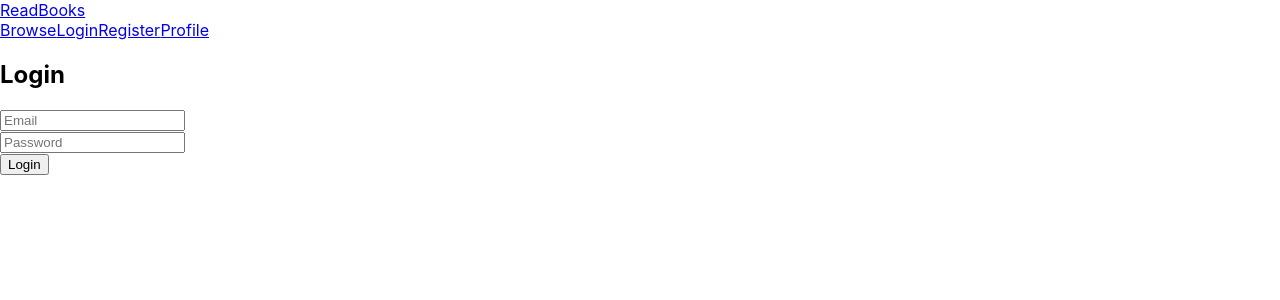
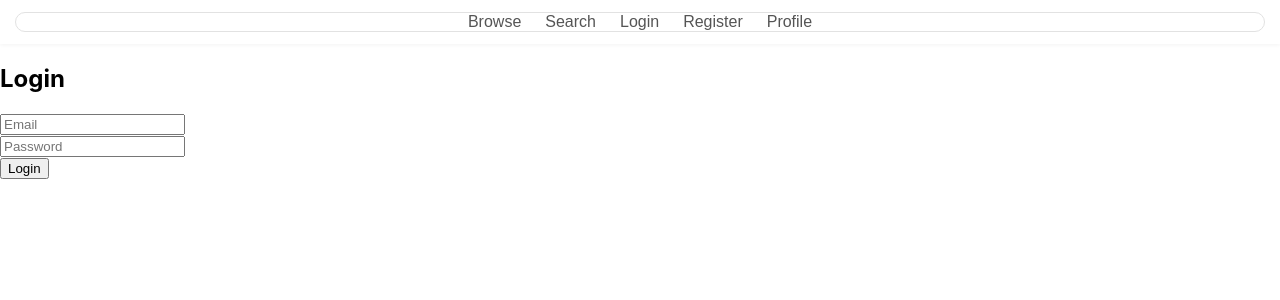
Before and after one commit to churight/read-books, a React (Create React App) app: page /login in a window 1280 px wide. Shown: the top 300 px of the page. Built offline with nearby package versions, Linux system fonts and the light colour scheme.

Commit message:
added header styles

```diff
--- a/src/components/Header.tsx
+++ b/src/components/Header.tsx
@@ -1,15 +1,21 @@
-import React from "react";
-import { Link } from "react-router-dom";
+import React, { useState } from "react";
+import { Link, useNavigate } from "react-router-dom";
+import UserProfile from "../interfaces/IUserProfile";
+import "../styles/Header.css"
 
 const Header = ()=>{
+
+    const navigate = useNavigate();
+    const [user, setUser] = useState<UserProfile | null>(null);
     return(
-        <header>
-            <Link to='/'>
-            ReadBooks
-            </Link>
-            <nav>
+        <header className="header">
+             <div className = "header-container">
+                 <nav className="nav-links">
                     <Link to="/browse">
                     Browse
+                    </Link>
+                    <Link to="/search">
+                    Search
                     </Link>
                     <Link to="/login">
                     Login
@@ -20,8 +26,9 @@ const Header = ()=>{
                     <Link to="/profile">
                     Profile
                     </Link>
+                    </nav>
 
-            </nav>
+             </div>
         </header>
     )
 }
--- /dev/null
+++ b/src/interfaces/IUserProfile.ts
@@ -0,0 +1,4 @@
+export default interface UserProfile {
+    nickname: string;
+    email: string;
+  }
--- a/src/pages/Profile.tsx
+++ b/src/pages/Profile.tsx
@@ -4,11 +4,7 @@ import axios from 'axios';
 import { useNavigate } from 'react-router-dom';
 import { logout } from '../services/handleLogOut';
 import { isAuthenticated } from '../services/isAuthenticated';
-
-interface UserProfile {
-    nickname: string;
-    email: string;
-  }
+import UserProfile from '../interfaces/IUserProfile';
 
 interface FavouriteBooks{
     isbn13: string;
@@ -44,8 +40,9 @@ const Profile = () => {
         setFavourites(favRes.data.favouriteBooks);
       } catch (err: any) {
         console.error('Unauthorized or error fetching profile');
-        setError(err.response?.data?.message || 'Failed to load data');
+        //setError(err.response?.data?.message || 'Failed to load data');
         setLoading(false);
+        navigate('/login');
       }
     };
 
--- a/src/pages/Search.tsx
+++ b/src/pages/Search.tsx
@@ -57,6 +57,7 @@ export const Search = () =>{
         <button type="submit">Search</button>
       </form>
       {message && <p>{message}</p>}
+      {loading && <p>Loading...</p>}
 
       <ul>
         {results.map((book) => (
--- /dev/null
+++ b/src/styles/Header.css
@@ -0,0 +1,60 @@
+/* Header container */
+.header {
+  background-color: white;
+  box-shadow: 0 1px 4px rgba(0, 0, 0, 0.05);
+  padding: 12px 0;
+  font-family: sans-serif;
+    align-items: center;
+}
+
+/* Flex layout and spacing */
+.header-container {
+  max-width: 1200px;
+  margin: 0 auto;
+  padding: 0 24px;
+  display: flex;
+  align-items: center;
+  justify-content: center; /* center horizontally */
+  border: 1px solid #e2e2e2;
+  border-radius: 9999px;
+}
+
+
+/* Logo */
+.logo {
+  font-weight: bold;
+  font-size: 1.2rem;
+  text-decoration: none;
+  color: black;
+}
+
+/* Navigation links */
+.nav-links {
+  display: flex;
+  gap: 24px;
+}
+
+.nav-links a {
+  text-decoration: none;
+  color: #555;
+  font-weight: 500;
+}
+
+.nav-links a:hover {
+  color: black;
+}
+
+/* Get Started button */
+.cta-button {
+  background-color: #2563eb; /* blue-600 */
+  color: white;
+  padding: 8px 16px;
+  border-radius: 9999px;
+  font-weight: 500;
+  text-decoration: none;
+  transition: background-color 0.3s;
+}
+
+.cta-button:hover {
+  background-color: #1d4ed8; /* darker blue */
+}
```
Also changed, not shown: package.json (+6 -1 lines), 1 other file (tests, documents, lock files or other folders). Lines whose indentation alone changed are shown as unchanged.
